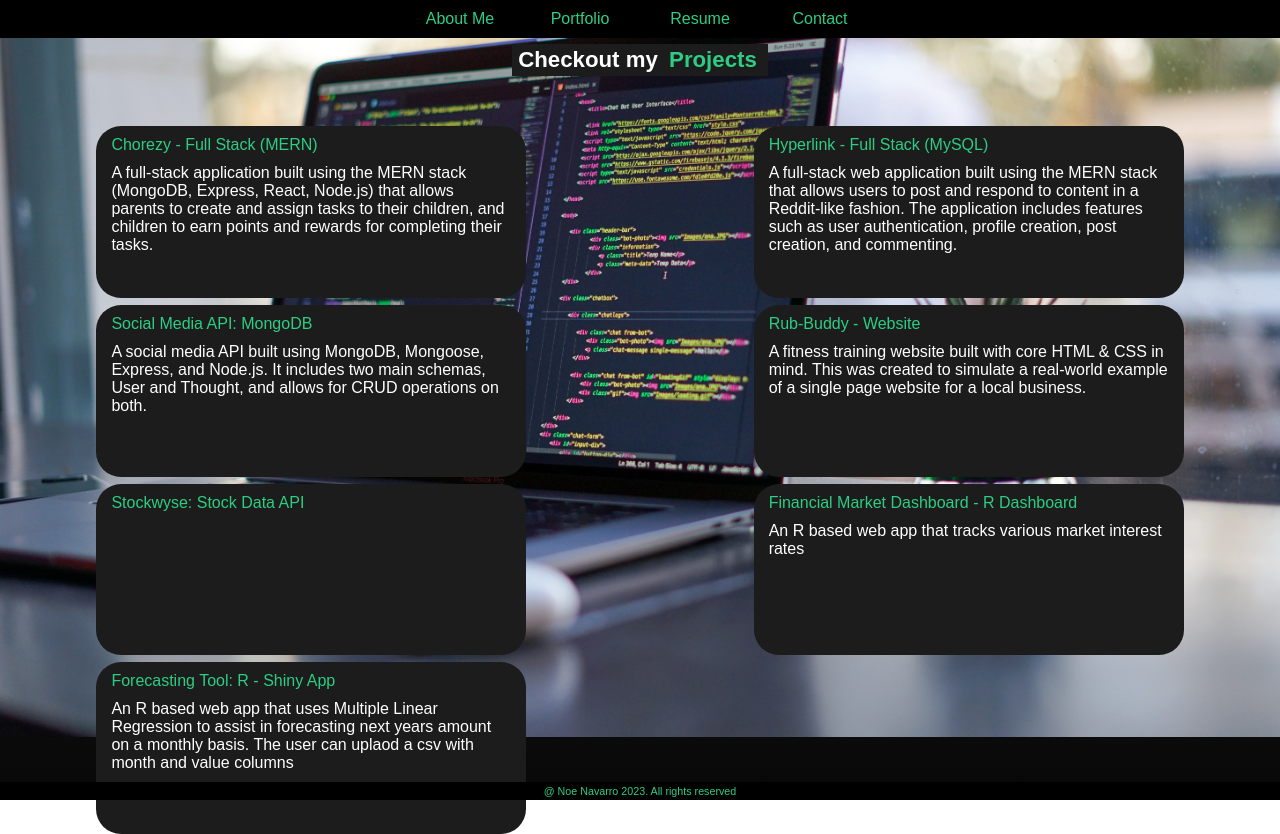
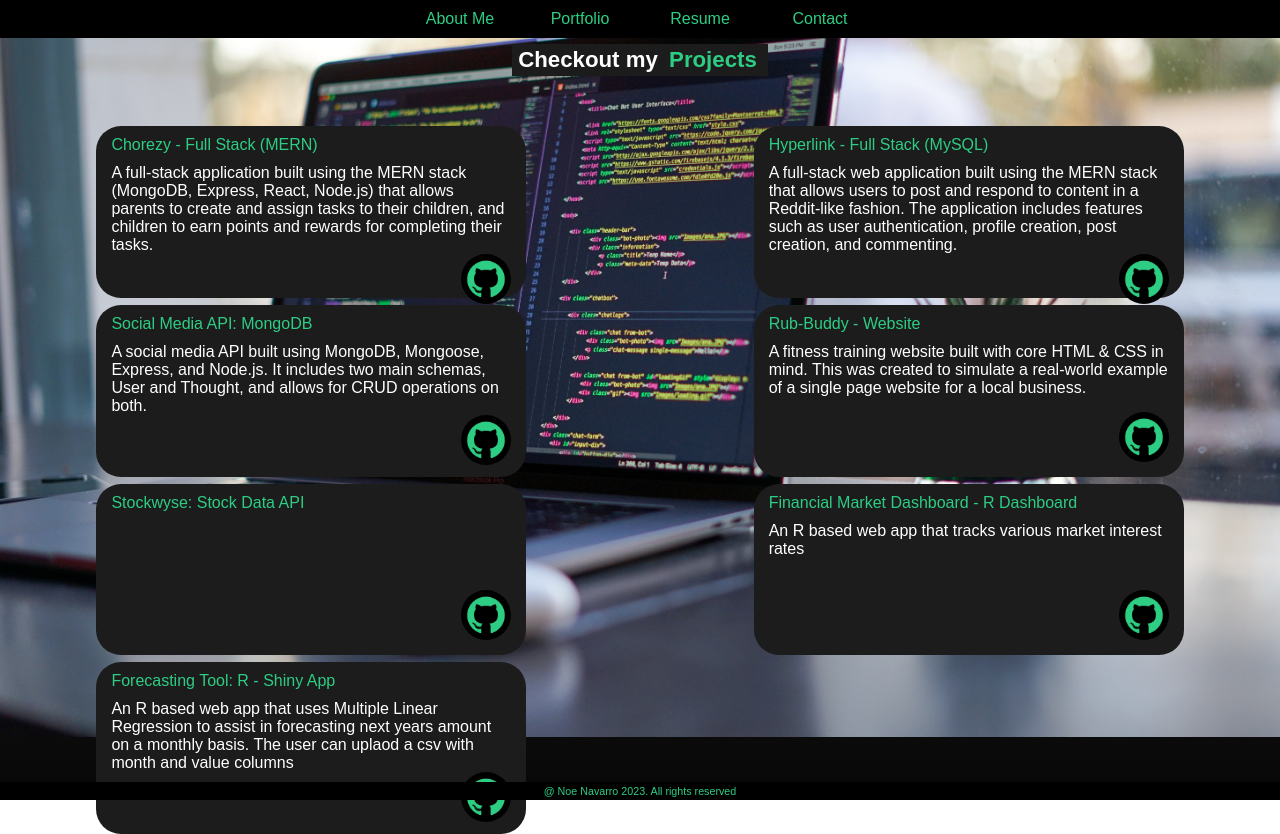
Before and after one commit to Nnavarr/portfolio, a React (Create React App) app: page / in a window 1280 px wide. Both pictures are taken after a click on the element "Portfolio". Built offline with nearby package versions, Linux system fonts and the light colour scheme.

Commit message:
updating project section css and templates

```diff
--- a/src/components/Project/index.js
+++ b/src/components/Project/index.js
@@ -26,6 +26,9 @@ const Project = (props) => {
               <p className='description-text'>
                 {proj.description}
               </p>
+              <div className='github-container'>
+                <img src={require('../../assets/images/githubLogo.jpg')} className='github-img'/>
+              </div>
           </section>
         ))}
       </div>
--- a/src/index.css
+++ b/src/index.css
@@ -356,3 +356,17 @@ footer {
   border-radius: 25px;
   padding: 10px 15px 15px 15px;
 }
+
+.github-container {
+  display: flex;
+  flex-direction: row;
+  justify-content: right;
+  position: relative;
+  right: 0;
+}
+
+.github-img {
+  height: 50px;
+  width: 50px;
+  border-radius: 30px;
+}
```
Also changed, not shown: src/assets/images/githubLogo.jpg (added).
